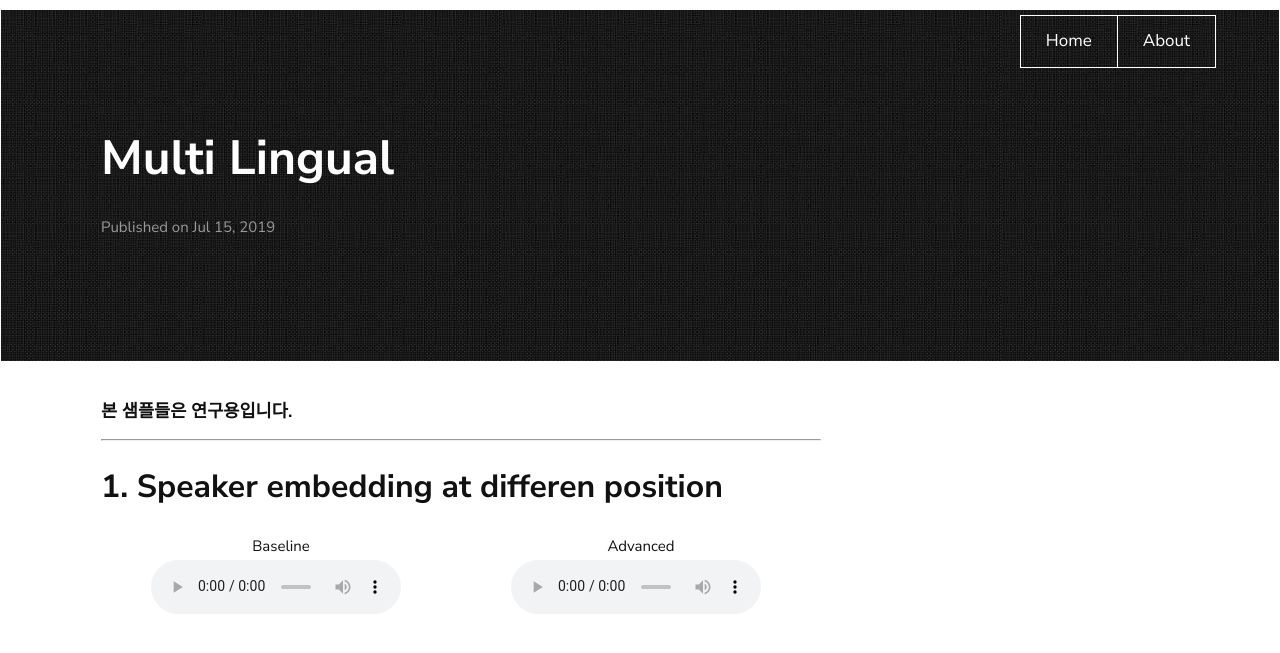
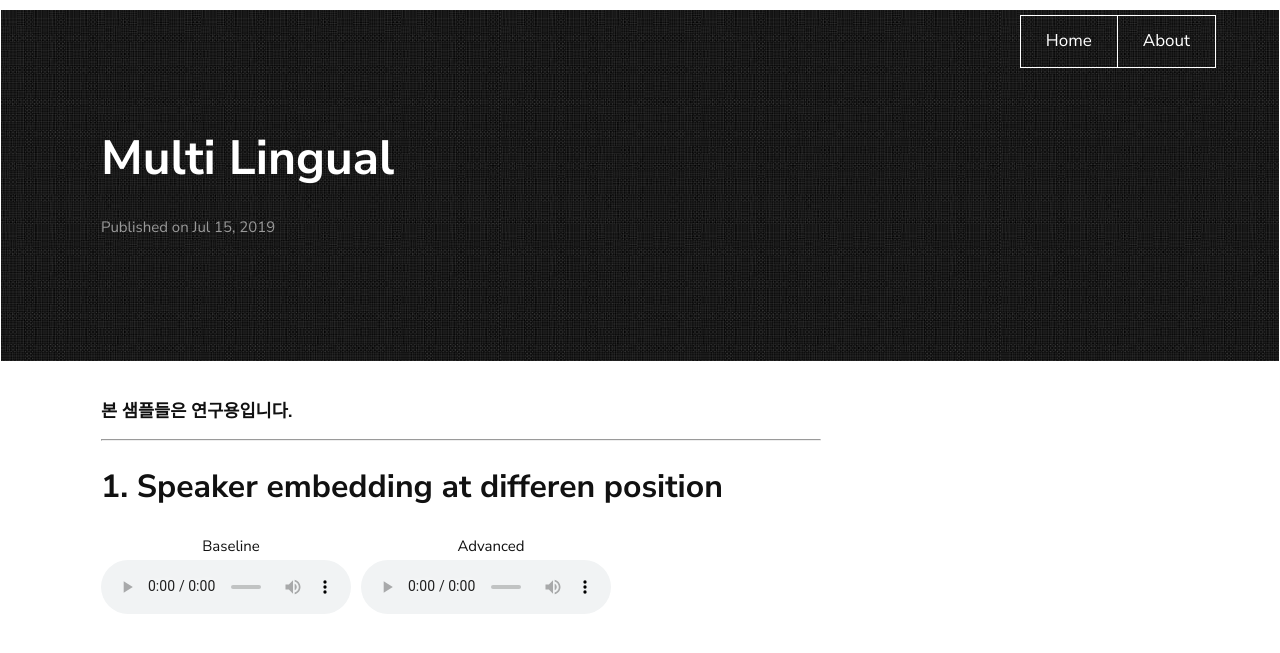
Before and after one commit to Ondal90/ondal90, a Jekyll site: the page built from _posts/2019-07-15-multi-lingual.md, in a window 1280 px wide. Shown: the top 653 px of the page. Built offline with Jekyll 4.4.1, drawn with Linux system fonts in a browser that asks for light colours; our own code applies the rules of GitHub Pages for plain Markdown files.

Commit message:
Update 2019-07-15-multi-lingual.md

```diff
--- a/_posts/2019-07-15-multi-lingual.md
+++ b/_posts/2019-07-15-multi-lingual.md
@@ -39,11 +39,11 @@ categories: xinapse TTS
 <h2 align="left">1. Speaker embedding at differen position</h2>
 <table align="left">
   <tr>
-    <td align="center" width=400>Baseline </td>
-    <td align="center" width=400>Advanced </td>
+    <td align="center">Baseline </td>
+    <td align="center">Advanced </td>
   </tr>
   <tr>
-    <td align="center" width=400><audio src="/audio_samples/LJ_Baseline_Kor.wav" controls=""></audio></td>
-    <td align="center" width=400><audio src="/audio_samples/LJ_New_Kor.wav" controls=""></audio></td>
+    <td align="center"><audio src="/audio_samples/LJ_Baseline_Kor.wav" controls=""></audio></td>
+    <td align="center"><audio src="/audio_samples/LJ_New_Kor.wav" controls=""></audio></td>
   </tr>
 </table>
```
